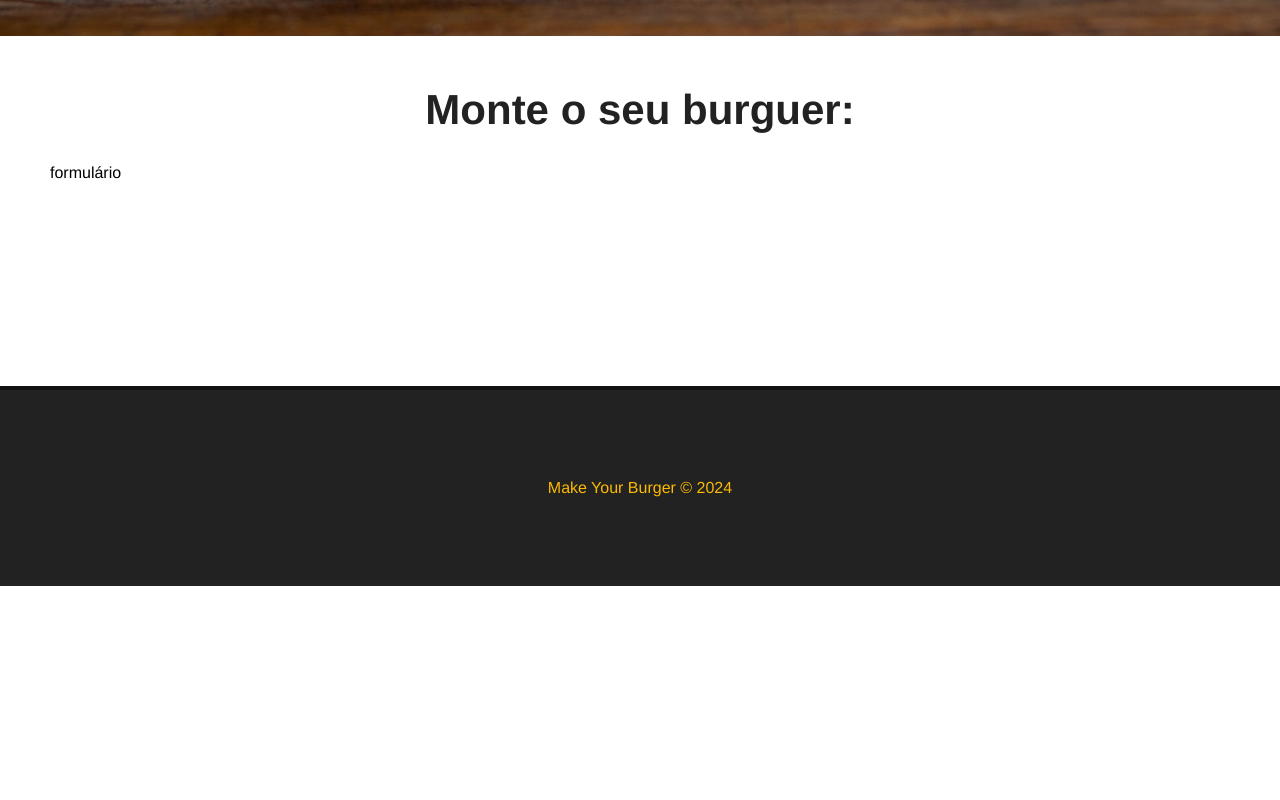
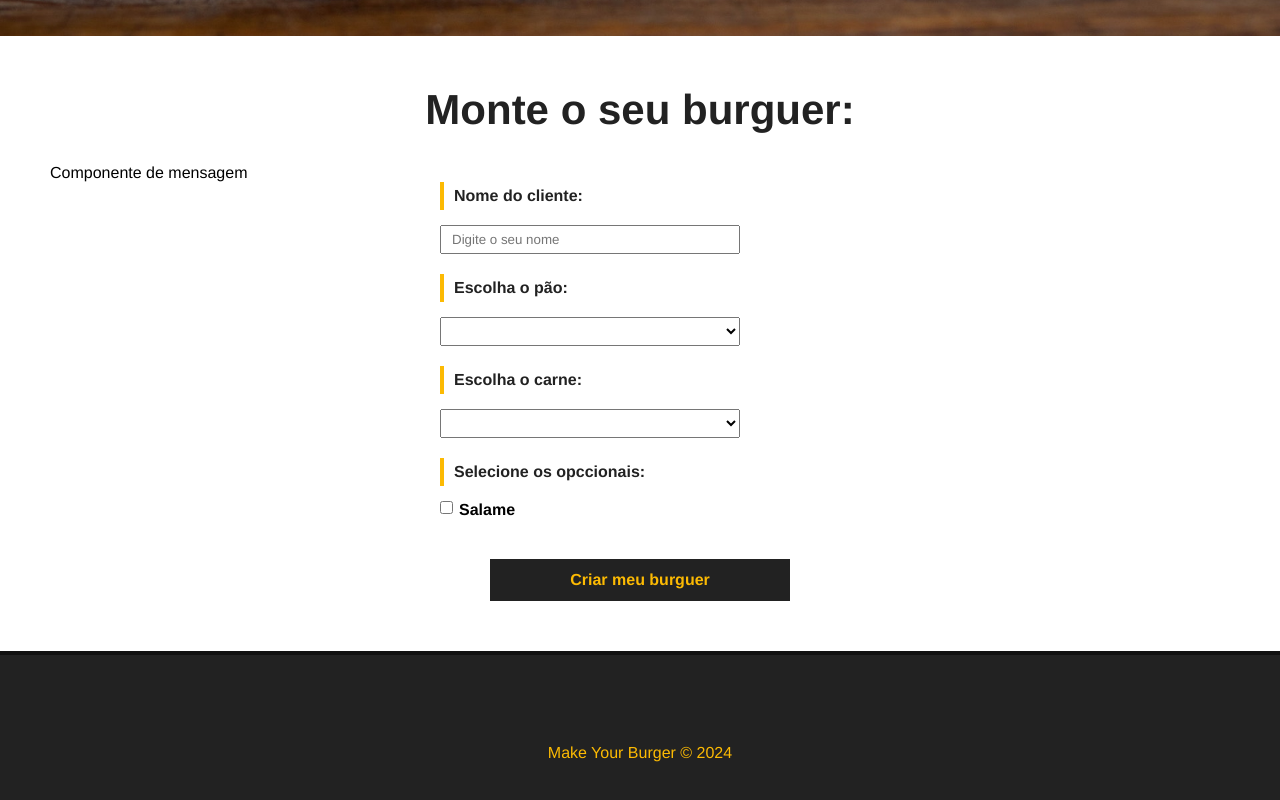
Before and after one commit to idail/vue, a Vue app in the folder projeto_final/: page / in a window 1280 px wide. Shown: the part 542-1342 px from the top of the page. Before the commit the page ends 1128 px from the top, so only its background shows below. Built offline with nearby package versions, Linux system fonts and the light colour scheme.

Commit message:
Continuando curso do matheus batisti

```diff
--- /dev/null
+++ b/projeto_final/src/components/BurgerForm.vue
@@ -0,0 +1,115 @@
+<template>
+    <div>
+        <p>Componente de mensagem</p>
+        <div>
+            <form id="burger-form">
+                <div class="input-container">
+                    <label for="nome">Nome do cliente:</label>
+                    <input type="text" name="nome" id="nome" v-model="nome" placeholder="Digite o seu nome">
+                </div>
+
+                <div class="input-container">
+                    <label for="pao">Escolha o pão:</label>
+                    <select name="pao" id="pao" v-model="pao">
+                        <option value="">Selecione o seu pão</option>
+                        <option value="integral">Integral</option>
+                    </select>
+                </div>
+
+                <div class="input-container">
+                    <label for="carne">Escolha o carne:</label>
+                    <select name="carne" id="carne" v-model="carne">
+                        <option value="">Selecione o tipo de carne</option>
+                        <option value="maminha">Maminha</option>
+                    </select>
+                </div>
+
+                <div class="input-container">
+                    <label for="carne">Selecione os opccionais:</label>
+                    <div class="checkbox-container">
+                        <input type="checkbox" name="opcionais" id="" v-model="opcionais" value="Salame"><span>Salame</span>
+                    </div>
+                </div>
+
+                <div class="input-container">
+                    <input type="submit" value="Criar meu burguer" class="submit-btn">
+                </div>
+            </form>
+        </div>
+    </div>
+</template>
+
+<script>
+export default {
+    name: "BurgerForm"
+}
+</script>
+
+<style scoped>
+#burger-form {
+    max-width: 400px;
+    margin: 0 auto;
+  }
+
+  .input-container {
+    display: flex;
+    flex-direction: column;
+    margin-bottom: 20px;
+  }
+
+  label {
+    font-weight: bold;
+    margin-bottom: 15px;
+    color: #222;;
+    padding: 5px 10px;
+    border-left: 4px solid #fcba03;
+  }
+
+  input, select {
+    padding: 5px 10px;
+    width: 300px;
+  }
+
+  #opcionais-container {
+    flex-direction: row;
+    flex-wrap: wrap;
+  }
+
+  #opcionais-title {
+    width: 100%;
+  }
+
+  .checkbox-container {
+    display: flex;
+    align-items: flex-start;
+    width: 50%;
+    margin-bottom: 20px;
+  }
+
+  .checkbox-container span,
+  .checkbox-container input {
+    width: auto;
+  }
+
+  .checkbox-container span {
+    margin-left: 6px;
+    font-weight: bold;
+  }
+
+  .submit-btn {
+    background-color: #222;
+    color:#fcba03;
+    font-weight: bold;
+    border: 2px solid #222;
+    padding: 10px;
+    font-size: 16px;
+    margin: 0 auto;
+    cursor: pointer;
+    transition: .5s;
+  }
+
+  .submit-btn:hover {
+    background-color: transparent;
+    color: #222;
+  }
+</style>
--- a/projeto_final/src/views/HomeView.vue
+++ b/projeto_final/src/views/HomeView.vue
@@ -2,17 +2,19 @@
   <Banner/>
   <div class="main-container">
     <h1>Monte o seu burguer:</h1>
-    <p>formulário</p>
+    <BurgerForm/>
   </div>
 </template>
 
 <script>
 import Banner from '../components/Banner.vue';
+import BurgerForm from '@/components/BurgerForm.vue';
 
 export default{
   name:"HomeView",
   components:{
-    Banner
+    Banner,
+    BurgerForm
   }
 }
 </script>
```
Also changed, not shown: 1 other file (tests, documents, lock files or other folders).
